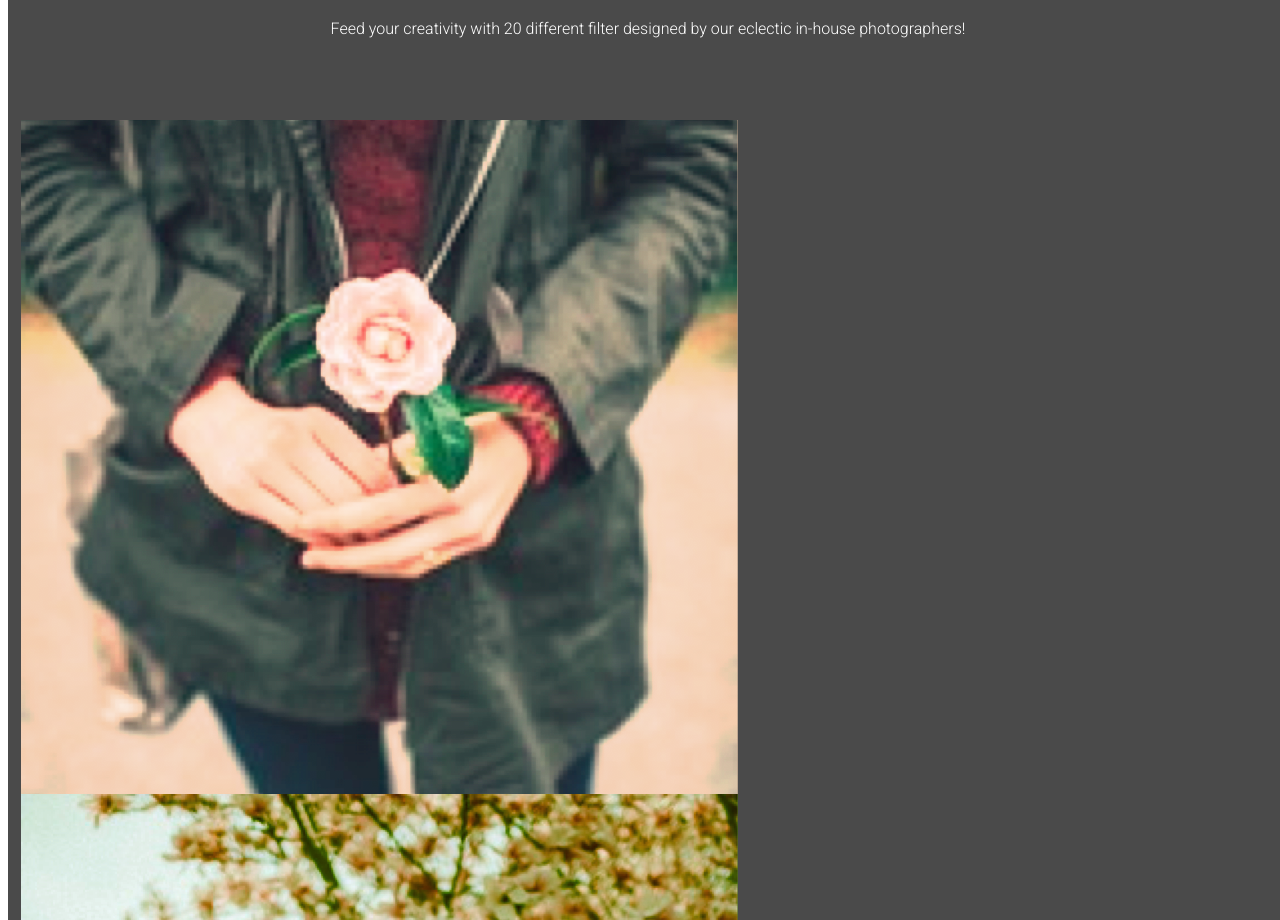
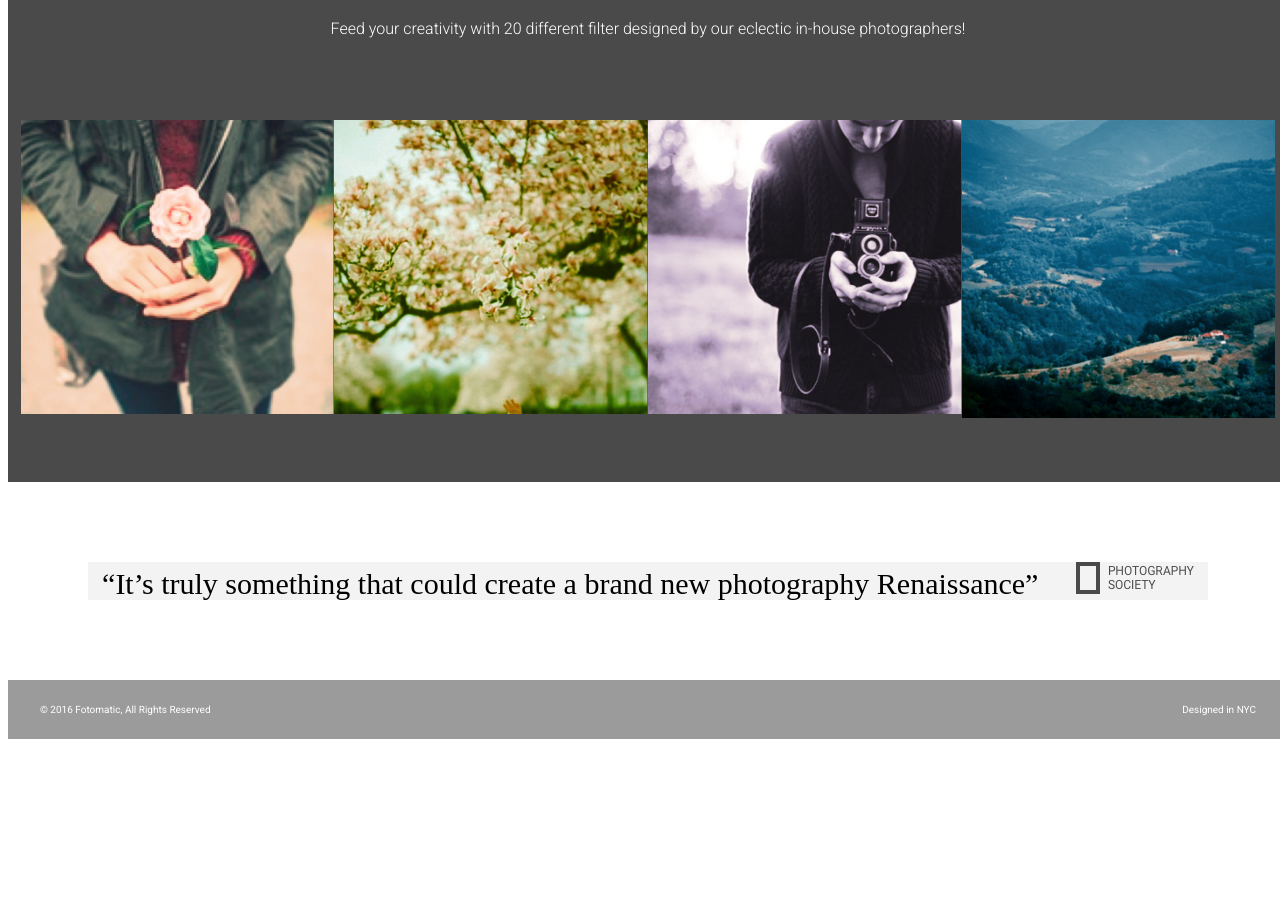
Before and after one commit to EddieJorden/fotomatic, a plain HTML site: page index.html in a window 1280 px wide. Shown: the part 1580-2500 px from the top of the page. After the commit the page ends 2319 px from the top, so only its background shows below. Drawn offline with Linux system fonts and the light colour scheme; a web font is replaced by a local one.

Commit message:
finally finished this css nightmare ==ej==

```diff
--- a/resources/css/style.css
+++ b/resources/css/style.css
@@ -26,6 +26,7 @@ body {
 
 .image-container {
 	overflow: hidden;
+	width: -webkit-fill-available;
 }
 
 .image-container img {
@@ -311,6 +312,7 @@ header .mobile {
 #filters-section .images-container {
 	max-width: 100%;
 	padding: 0 1%;
+	display: flex;
 }
 
 @media only screen and (max-width: 760px) {
@@ -345,8 +347,16 @@ header .mobile {
 
 /* Quotes Section */
 
+.quote {
+	margin-right: 30px;
+}
+
 #quotes-section {
 	background-color: #f3f3f3;
+	margin: 80px;
+	font-size: 30px;
+	font-family: Palatica-Italic;
+	line-height: 1.1;
 }
 
 #quotes-section content {
@@ -360,6 +370,10 @@ header .mobile {
 	line-height: 1.1;
 	font-style: italic;
 	color: #4a4a4a;
+}
+
+quote-citation img {
+	margin-left: 30px;
 }
 
 #quotes-section quote-citation {
```
Also changed, not shown: index.html (+2 -2 lines).
